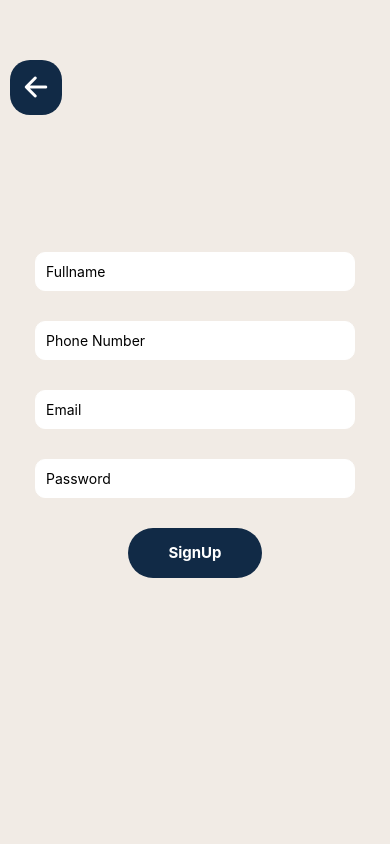
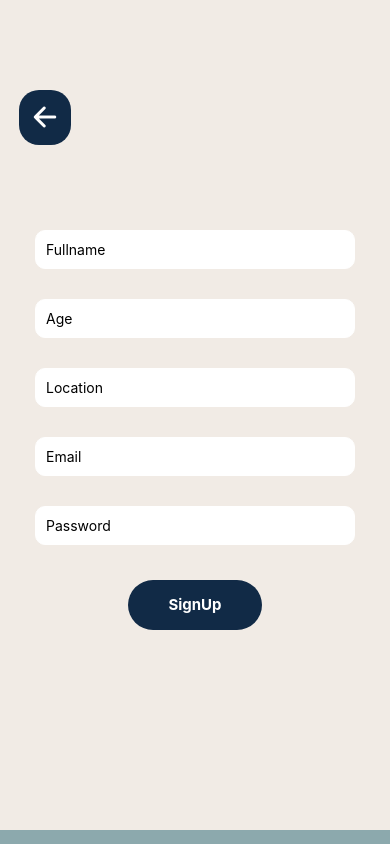
Before and after one commit to Aathish04/SoluMate, a React Native app in the folder frontend/: screen /SignUp in a window 390 px wide. Built offline with nearby package versions, Linux system fonts and the light colour scheme.

Commit message:
frontend again

```diff
--- a/frontend/screens/firebaseConfig.js
+++ b/frontend/firebaseConfig.js
@@ -5,15 +5,14 @@ import { initializeAuth, getAuth, getReactNativePersistence } from 'firebase/aut
 import ReactNativeAsyncStorage from '@react-native-async-storage/async-storage';
 
 const firebaseConfig = {
-    apiKey: "AIzaSyAU9pZG46Uz4O-kJsl8g4XnNcxzO0ImzIM",
-    authDomain: "customerservice-c5e4d.firebaseapp.com",
-    projectId: "customerservice-c5e4d",
-    storageBucket: "customerservice-c5e4d.appspot.com",
-    messagingSenderId: "896692861596",
-    appId: "1:896692861596:web:650172a143e4121f8a4b59",
-    measurementId: "G-YJMBR83YWM"
- };
-
+  apiKey: "AIzaSyDeAEW30lxc3BnayP3BB7hn1kHUWmZWuL8",
+  authDomain: "solumate-8a51a.firebaseapp.com",
+  projectId: "solumate-8a51a",
+  storageBucket: "solumate-8a51a.appspot.com",
+  messagingSenderId: "572276897281",
+  appId: "1:572276897281:web:208357c5090e8beeba7200",
+  measurementId: "G-XP1TPBXH7H"
+};
 
 // initialize Firebase App
 const app = initializeApp(firebaseConfig);
--- a/frontend/screens/ChatPage.js
+++ b/frontend/screens/ChatPage.js
@@ -87,11 +87,13 @@ const styles = StyleSheet.create({
     flex: 1,
     padding: 10,
     backgroundColor: '#F1EBE5',
+
   },
   message: {
     padding: 10,
     borderRadius: 10,
     marginVertical: 5,
+    marginBottom:20,
   },
   userMessage: {
     alignSelf: 'flex-end',
--- a/frontend/screens/Login.js
+++ b/frontend/screens/Login.js
@@ -1,39 +1,31 @@
 import React from "react";
 import { useState } from "react";
-import { View, Image, StyleSheet,Pressable,Text,TouchableOpacity} from "react-native";
+import { View, Image, StyleSheet, Pressable, Text, TouchableOpacity, ScrollView, SafeAreaView } from "react-native";
 import MyTextInput from "../components/Textbox";
-import SignUpScreen from "./Signup";
 import { useNavigation } from "@react-navigation/native";
 
 export default function LoginScreen() {
-    const doNothing = () => {
-        console.log("Hi");
-    }
     const navigation = useNavigation();
     const [email, setEmail] = useState('');
     const [password, setPassword] = useState('');
 
-
-    let name = '';
-    return(
-
-        <View style= {styles.container}>
-             <Image source = {require('../assets/logo.png')} style = {styles.image}/>
+    return (
+        <SafeAreaView style={{ flex: 1, backgroundColor: "#F1EBE5" }}>
+            <ScrollView contentContainerStyle={styles.scrollView}>
+                <View style={styles.container}>
+                    <Image source={require('../assets/logo.png')} style={styles.image} />
                     <View style={styles.inputContainer}>
                         <MyTextInput
-                value = {email}
-                placeholder = {"Email"}
-                onChange = {setEmail}
+                            value={email}
+                            placeholder={"Email"}
+                            onChange={setEmail}
                         />
                         <MyTextInput
-                value = {password}
+                            value={password}
                             placeholder={"Password"}
-                onChange = {setPassword}
-
+                            onChange={setPassword}
                         />
                     </View>
-
-            <View style={{marginBottom:20}}/>
                     <Pressable
                         style={styles.button}
                         onPress={() => {
@@ -41,34 +33,39 @@ export default function LoginScreen() {
                         }}>
                         <Text style={styles.buttonText}>Login</Text>
                     </Pressable>
-            <Text style={{color: '#112A46'}}> Don't have an account? </Text>
-            <TouchableOpacity style={styles.buttonText} onPress={() => {navigation.navigate('SignUp')}}>
+                    <Text style={{ color: '#112A46' }}> Don't have an account? </Text>
+                    <TouchableOpacity onPress={() => { navigation.navigate('SignUp') }}>
                         <Text style={styles.signup}>SignUp</Text>
                     </TouchableOpacity>
                 </View>
-
+            </ScrollView>
+        </SafeAreaView>
     );
 }
 
 const styles = StyleSheet.create({
+    scrollView: {
+        padding:100,
+        justifyContent: 'center',
+        alignItems: 'center',
+        backgroundColor:"#F1EBE5",
+
+    },
     image: {
-        //width: 100,
         height: 140,
         aspectRatio: 1.9,
-        marginTop: -350,
         marginBottom: 30,
-        tintColor: 'rgba(0, 0, 0, 0.7)', // Apply a white overlay
-
+        tintColor: 'rgba(0, 0, 0, 0.7)',
     },
     container: {
         flex: 1,
         justifyContent: "center",
         alignItems: "center",
         backgroundColor: "#F1EBE5",
-        paddingTop: 250,
+        width:'100%'
     },
     button: {
-        backgroundColor: '#112A46', // Button background color changed to white
+        backgroundColor: '#112A46',
         paddingVertical: 15,
         paddingHorizontal: 40,
         borderRadius: 5,
@@ -76,19 +73,20 @@ const styles = StyleSheet.create({
         marginBottom: 30
     },
     buttonText: {
-        color: '#fff', // Text color changed to black
+        color: '#fff',
         fontSize: 14,
         fontWeight: 'bold',
     },
     inputContainer: {
-        width: '90%',
-        marginBottom: 15,
-        marginBottom: 50
+        width: 300,
+        marginBottom: 50, // Removed duplicated marginBottom property
+
     },
     signup: {
-        color: '#112A46', // Signup text color changed to white
+        color: '#112A46',
         fontSize: 14,
         fontWeight: 'bold',
-        textDecorationLine: 'underline', // Add underlining
+        textDecorationLine: 'underline',
+        paddingBottom: 40,
     }
 });
--- a/frontend/screens/Signup.js
+++ b/frontend/screens/Signup.js
@@ -1,20 +1,82 @@
-import React from "react";
-import { View, Image, StyleSheet,Pressable,Text} from "react-native";
+import React, { useState } from "react";
+import { View, Image, StyleSheet,Pressable,Text,ScrollView,SafeAreaView} from "react-native";
 import MyTextInput from "../components/Textbox.js";
 import { Ionicons } from '@expo/vector-icons';
 import { useNavigation } from "@react-navigation/native";
+import {getAuth, createUserWithEmailAndPassword, signInWithEmailAndPassword} from 'firebase/auth';
+import {app} from '../firebaseConfig.js'
+import {getFirestore,addDoc,collection} from 'firebase/firestore'
 
 export default function SignUpScreen() {
-    const doNothing = () => {
-        console.log("Hi");
-    }
 
-    let name = '';
+     //Initialization
+     const auth = getAuth(app);
+     const db = getFirestore(app);
 
+    const [fullName,setfullName] = useState('');
+    const [email,setEmail] = useState('');
+    const [age,setAge] =useState('');
+    const [location,setLocation] = useState('');
+    const [password,setPassword] = useState('')
     const navigation = useNavigation();
 
+    const cleanEmail = (email) => {
+        return email.replace(/\s/g, ''); // Removes all white spaces from email
+      };
+
+      const gohome = async (email,password)=>{
+        try{
+
+          const userCredential = await signInWithEmailAndPassword(auth,email,password);
+          const user = userCredential.user;
+          //console.log('User signed in after signup: ',user);
+           navigation.reset({
+            index: 0,
+            routes: [{ name: 'Home' }], // Name of the screen to navigate after login
+          });
+
+        }catch(error){
+          const errorCode = error.code;
+          const errorMessage = error.message;
+          console.log(Alert.alert(errorMessage));
+        }
+      }
+
+      const signup = async ()=>{
+        if (password !== confirmPassword) {
+            Alert.alert('Error', 'Passwords do not match. Please try again.');
+            return; // Stop the function if the passwords don't match
+        }
+        try{
+          const cleanedEmail = cleanEmail(email);
+          const userCredential = await createUserWithEmailAndPassword(auth,cleanedEmail,password);
+          const user = userCredential.user;
+          console.log('User created: ',cleanedEmail);
+          gohome(cleanedEmail,password);
+          const docRef = await addDoc(collection(db,"users"),{
+            userid:user.uid,
+            name:fullName,
+            email:email,
+            location:location,
+            age:age,
+          });
+        }catch(error){
+          const errorCode = error.code;
+          const errorMessage = error.message;
+          if(errorCode==='auth/email-already-in-use'){
+            Alert.alert('Error','Email already in use. Use different email, or login with existing.');
+          }
+          else if(errorCode==='auth/weak-password'){
+            Alert.alert('Error','Password too weak. Try a new password.');
+          }else{
+          console.error('Error creating user: ',errorCode,errorMessage)
+          Alert.alert(errorMessage)
+          }
+        }
+      }
     return (
-
+        <SafeAreaView style={{ flex: 1, backgroundColor: "#8CA9AD" }}>
+        <ScrollView>
         <View style={styles.container}>
 
             <View style={styles.backbutton}>
@@ -31,26 +93,32 @@ export default function SignUpScreen() {
 
             <View style={styles.inputContainer}>
                 <MyTextInput
-                    value={name}
-                    onChange={doNothing}
+                    value={fullName}
+                    onChange={setfullName}
                     placeholder={"Fullname"}
                     style={styles.input}
                 />
                 <MyTextInput
-                    value={name}
-                    onChange={doNothing}
-                    placeholder={"Phone Number"}
+                    value={age}
+                    onChange={setAge}
+                    placeholder={"Age"}
                     style={styles.input}
                 />
                 <MyTextInput
-                    value={name}
-                    onChange={doNothing}
+                    value={location}
+                    onChange={setLocation}
+                    placeholder={"Location"}
+                    style={styles.input}
+                />
+                <MyTextInput
+                    value={email}
+                    onChange={setEmail}
                     placeholder={"Email"}
                     style={styles.input}
                 />
                 <MyTextInput
-                    value={name}
-                    onChange={doNothing}
+                    value={password}
+                    onChange={setPassword}
                     placeholder={"Password"}
                     style={styles.input}
                     secureTextEntry={true}
@@ -58,24 +126,26 @@ export default function SignUpScreen() {
             </View>
             <Pressable
                 style={styles.button}
-                onPress={doNothing}>
+                onPress={()=>{navigation.navigate('Home')}}
+            >
                 <Text style={styles.buttonText}>SignUp</Text>
             </Pressable>
         </View>
+        </ScrollView>
+        </SafeAreaView>
     );
 }
 
 const styles = StyleSheet.create({
     container: {
-        flex: 1,
-        justifyContent: 'center',
-        alignItems: 'center',
+        alignItems: 'center', // Center horizontally
+        paddingBottom:200,
         backgroundColor: '#F1EBE5',
-        padding: 20,
+        padding:20
     },
     inputContainer: {
         width: '100%',
-        marginBottom: 15,
+
     },
     input: {
         height: 40,
@@ -92,7 +162,7 @@ const styles = StyleSheet.create({
         paddingHorizontal: 40,
         borderRadius: 25,
         height: 50,
-        marginBottom: 30
+        marginTop:20,
     },
     buttonText: {
         color: '#fff',
@@ -100,11 +170,11 @@ const styles = StyleSheet.create({
         fontWeight: 'bold',
     },
     backbutton: {
-        position: 'absolute',
-        top: 60,
-        left: 10,
+        marginBottom:70,
+        marginLeft:-300,
         backgroundColor: '#112A46',
         borderRadius: 20,
         padding: 10,
+        marginTop:70,
     }
 });
```
Lines whose indentation alone changed are shown as unchanged.
